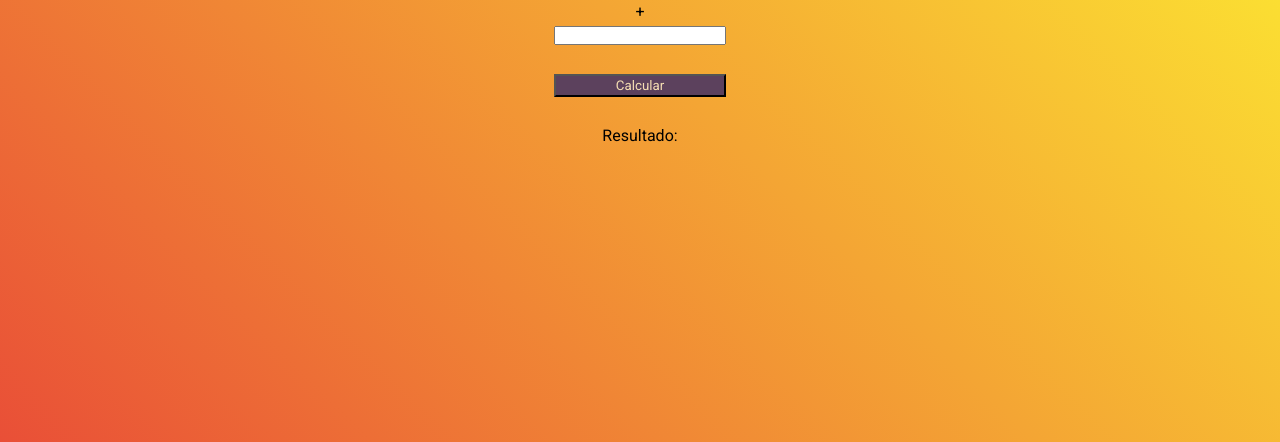
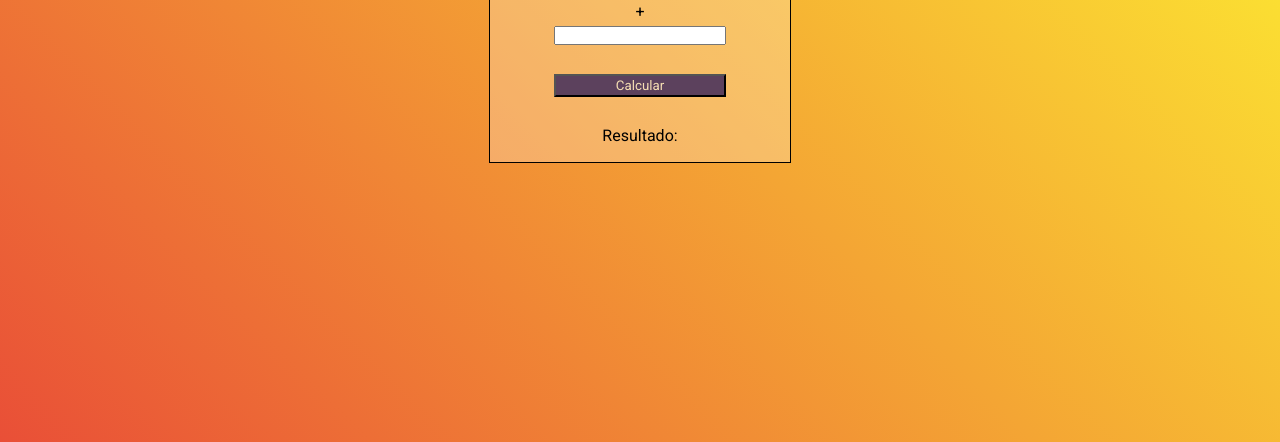
Before and after one commit to erickgusson/exercicios-js-novotec, a plain HTML site: page Estrutura Sequencial/003/index.html in a window 1280 px wide. Shown: the part 358-800 px from the top of the page. Drawn offline with Linux system fonts and the light colour scheme.

Commit message:
Estilo base

```diff
--- a/css/style.css
+++ b/css/style.css
@@ -22,8 +22,18 @@ div {
     gap: 5px;
 }
 
+.container {
+    border: 1px solid black;
+    background-color: rgba(255, 255, 255, 0.25);
+    padding: 1% 5%;
+}
+
 button {
     padding: 2px 50px;
     background-color: #5C415D;
     color: wheat;
 }
+
+span {
+    font-weight: bolder;
+}
```
